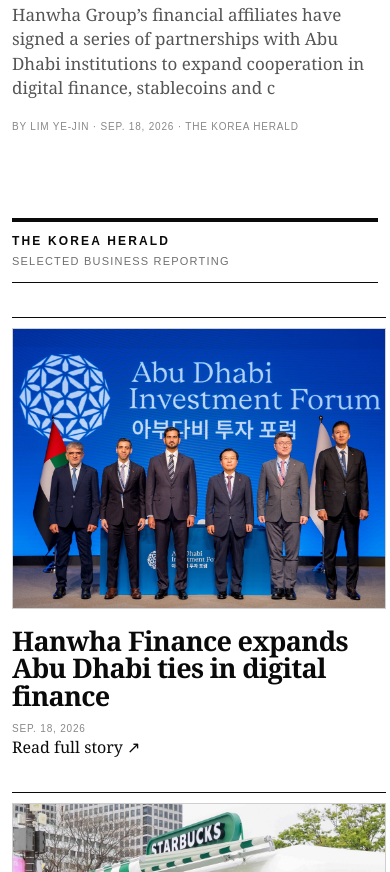
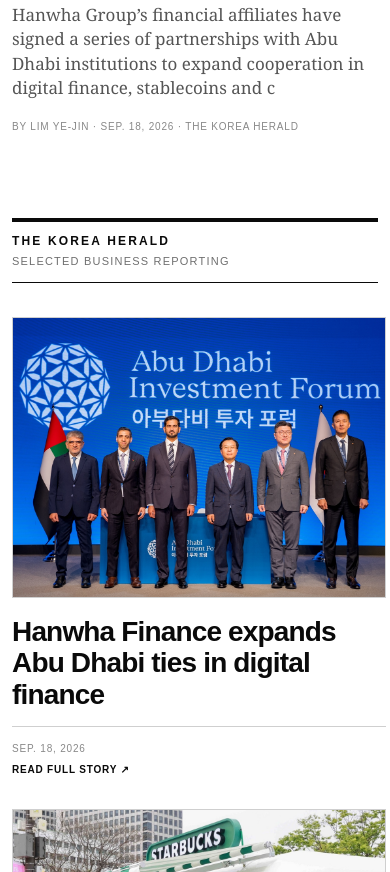
Before and after one commit to ontherecord-lim/ontherecord-lim.github.io, a plain HTML site: page index.html in a window 390 px wide. Shown: the part 1128-2000 px from the top of the page. Drawn offline with Linux system fonts and the light colour scheme; no server answers.

Commit message:
Improve article typography

```diff
--- a/styles.css
+++ b/styles.css
@@ -307,3 +307,70 @@
   .off-record-feature h3 { font-size: clamp(38px, 12vw, 58px); }
   .newsletter-widget { right: 12px; bottom: 12px; width: calc(100vw - 24px); }
 }
+
+/* Simplified article cards */
+
+.photo-story {
+  padding-top: 0;
+  border-top: 0;
+}
+
+.photo-story-image {
+  margin-bottom: 18px;
+}
+
+.photo-story h3 {
+  margin: 0 0 16px;
+  font-family: Arial, Helvetica, sans-serif;
+  font-size: clamp(26px, 2.4vw, 40px);
+  font-weight: 700;
+  line-height: 1.08;
+  letter-spacing: -0.03em;
+}
+
+.story-card-footer {
+  display: flex;
+  justify-content: space-between;
+  align-items: center;
+  gap: 18px;
+  padding-top: 14px;
+  border-top: 1px solid var(--line);
+}
+
+.story-card-footer .story-meta {
+  margin: 0;
+}
+
+.read-full-story {
+  font-family: Arial, Helvetica, sans-serif;
+  font-size: 10px;
+  font-weight: 700;
+  letter-spacing: 0.08em;
+  text-transform: uppercase;
+  white-space: nowrap;
+}
+
+.read-full-story:hover {
+  text-decoration: underline;
+  text-underline-offset: 4px;
+}
+
+/* Separate masthead and article typography */
+
+.masthead h1 {
+  font-family: Didot, "Bodoni 72", "Bodoni MT", Georgia, "Times New Roman", serif;
+  font-weight: 500;
+}
+
+@media (max-width: 680px) {
+  .story-card-footer {
+    align-items: flex-start;
+    flex-direction: column;
+    gap: 8px;
+  }
+
+  .photo-story h3 {
+    font-size: 28px;
+    line-height: 1.12;
+  }
+}
```
